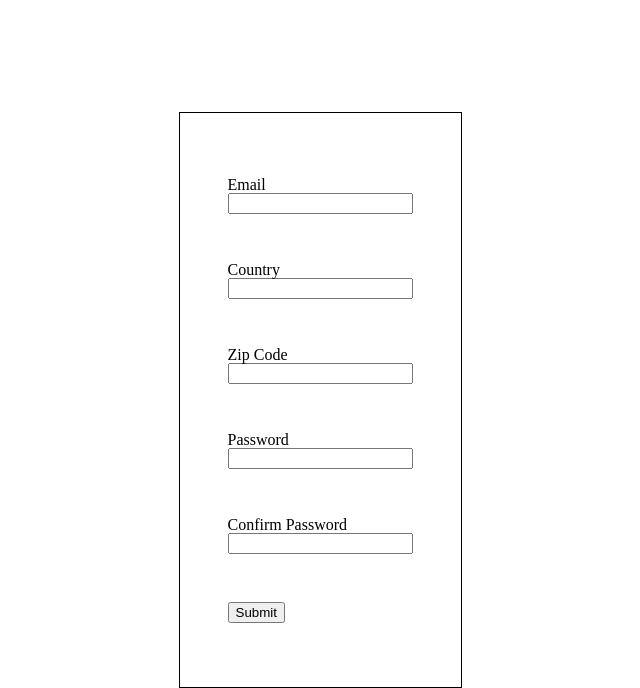
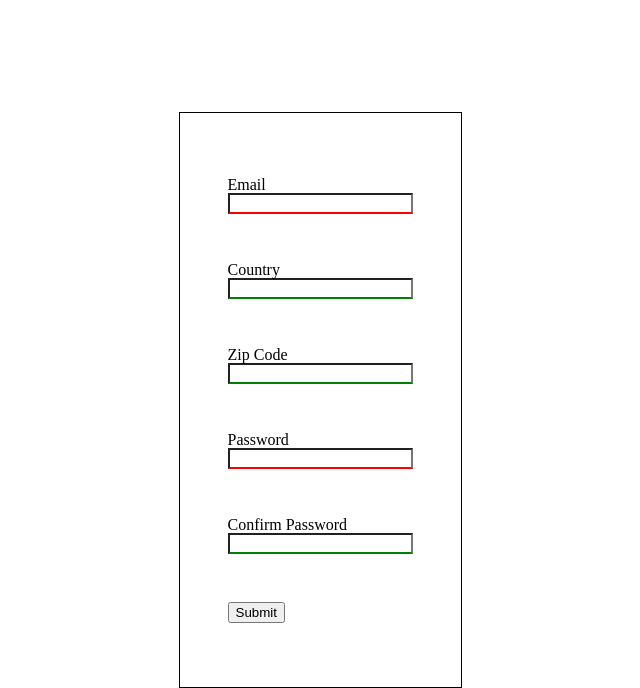
Before and after one commit to LucioFurnari/Validation-Form-Js, a plain HTML site: page index.html in a window 1280 px wide. Shown: the whole page, without its empty margins (320-960 px from the left). Drawn offline with Linux system fonts and the light colour scheme.

Commit message:
Add style for valid and invalid inputs

```diff
--- a/style.css
+++ b/style.css
@@ -75,7 +75,12 @@ ul {
 input {
   display: block;
 }
-
+input:valid {
+	border-bottom: 2px solid green;
+}
+input:invalid {
+	border-bottom: 2px solid red;
+}
 /*--------------------------------------------------------------------------*/
 
 .overlay {
```
